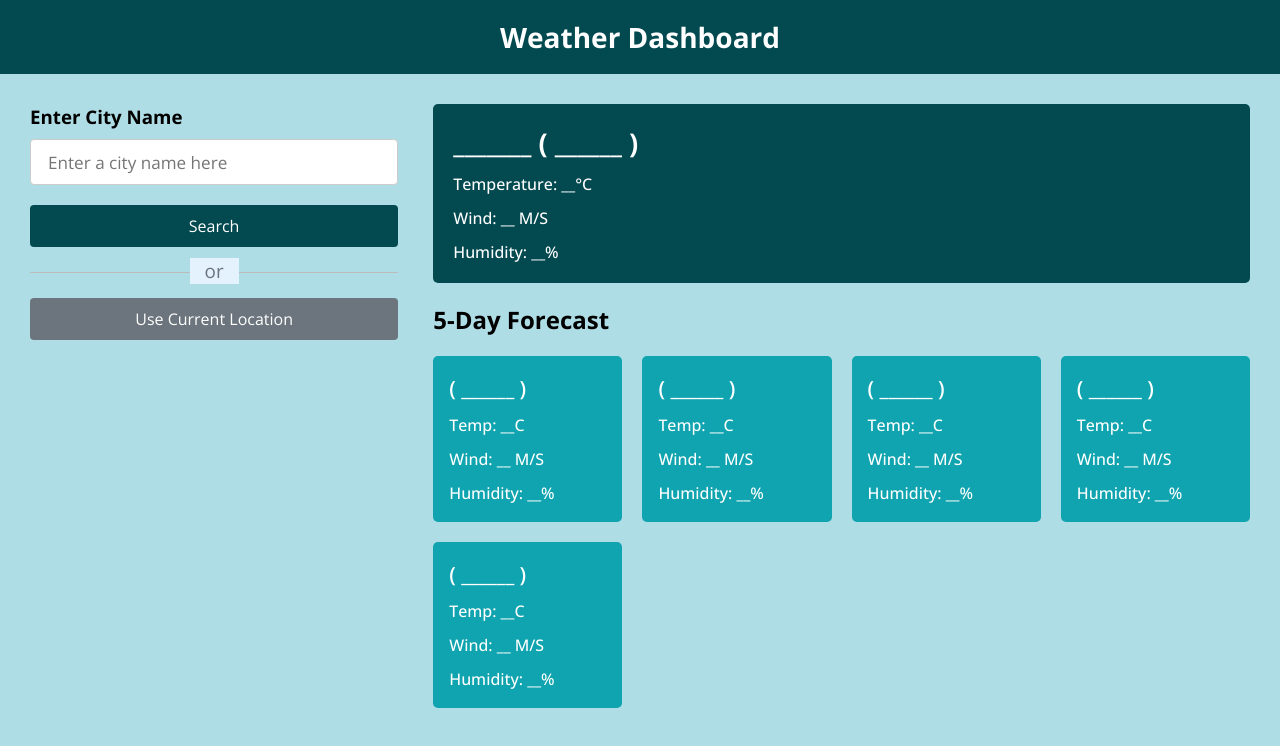
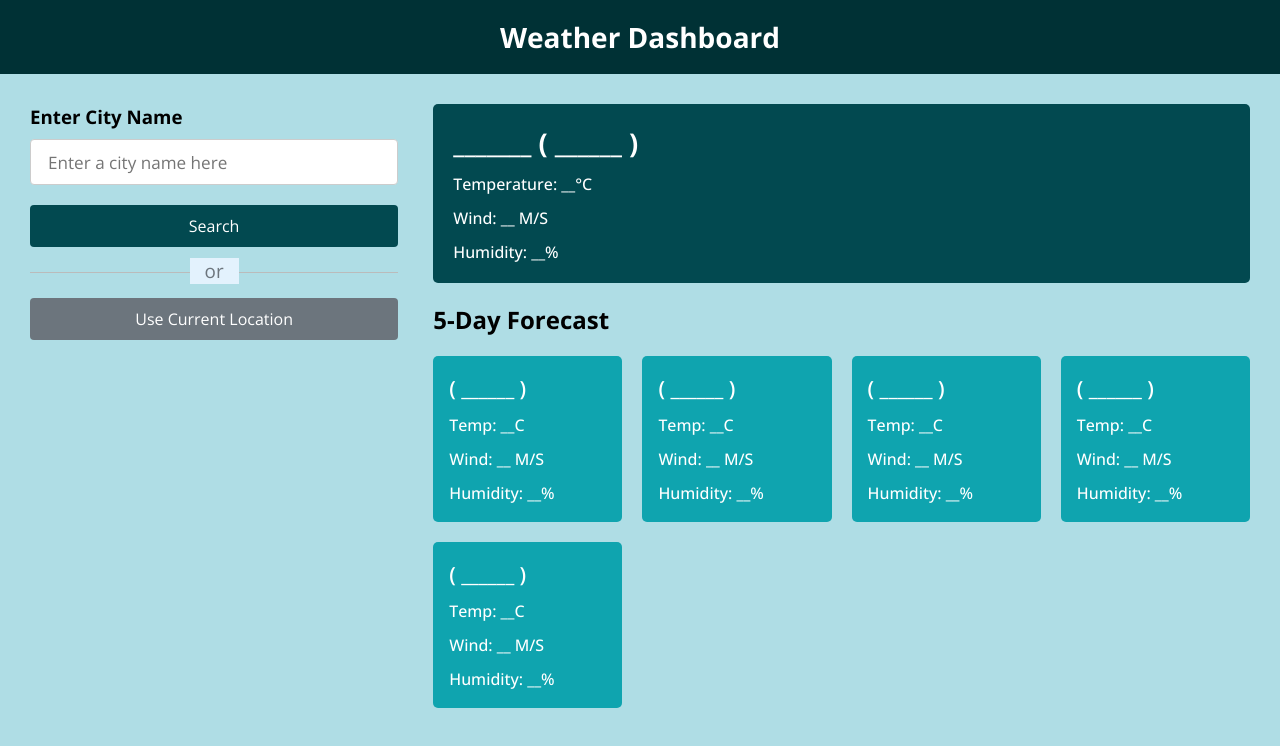
Before and after one commit to JonathanSavastano/Weather, a plain HTML site: page index.html in a window 1280 px wide. Drawn offline with nearby package versions, Linux system fonts and the light colour scheme.

Commit message:
one last change to color scheme

```diff
--- a/styles.css
+++ b/styles.css
@@ -10,7 +10,7 @@ body {
   background: #AFDDE5;
 }
 h1 {
-  background: #024950;
+  background: #003135;
   font-size: 1.75rem;
   text-align: center;
   padding: 18px 0;
```
